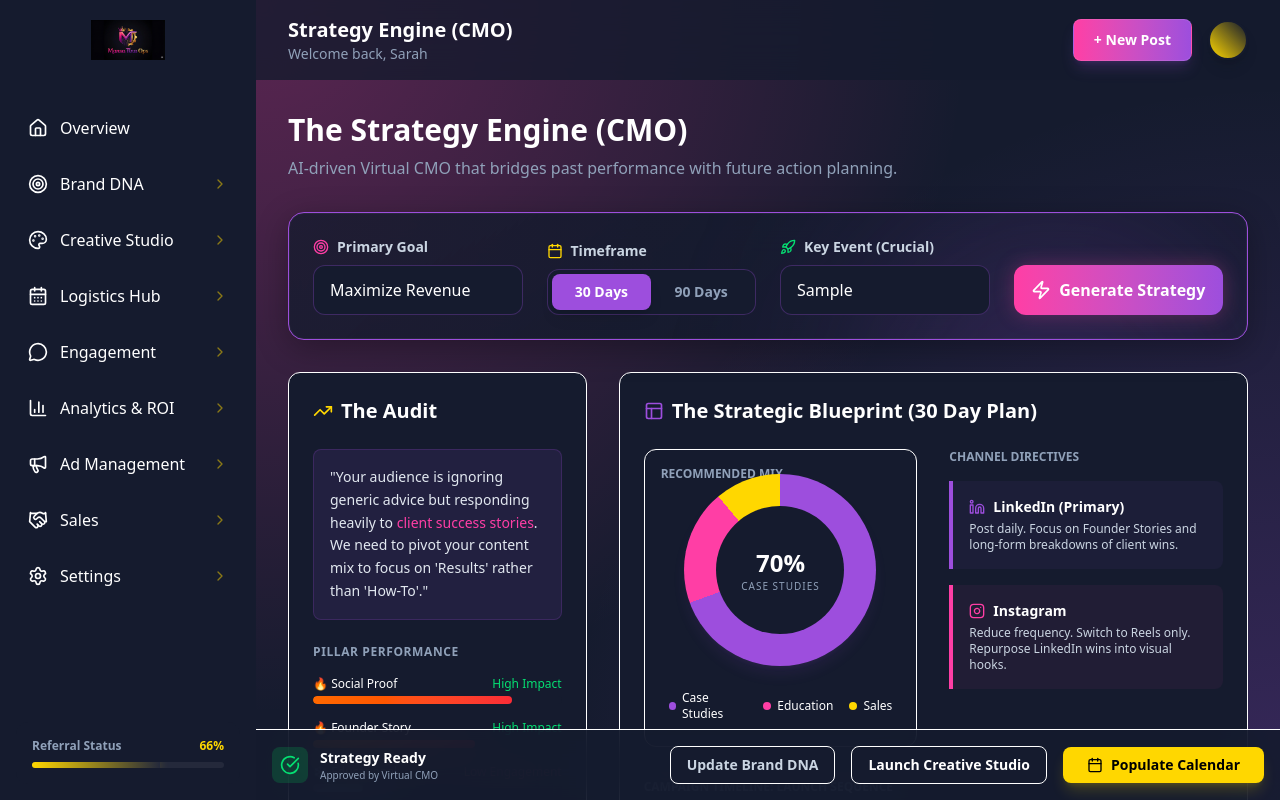
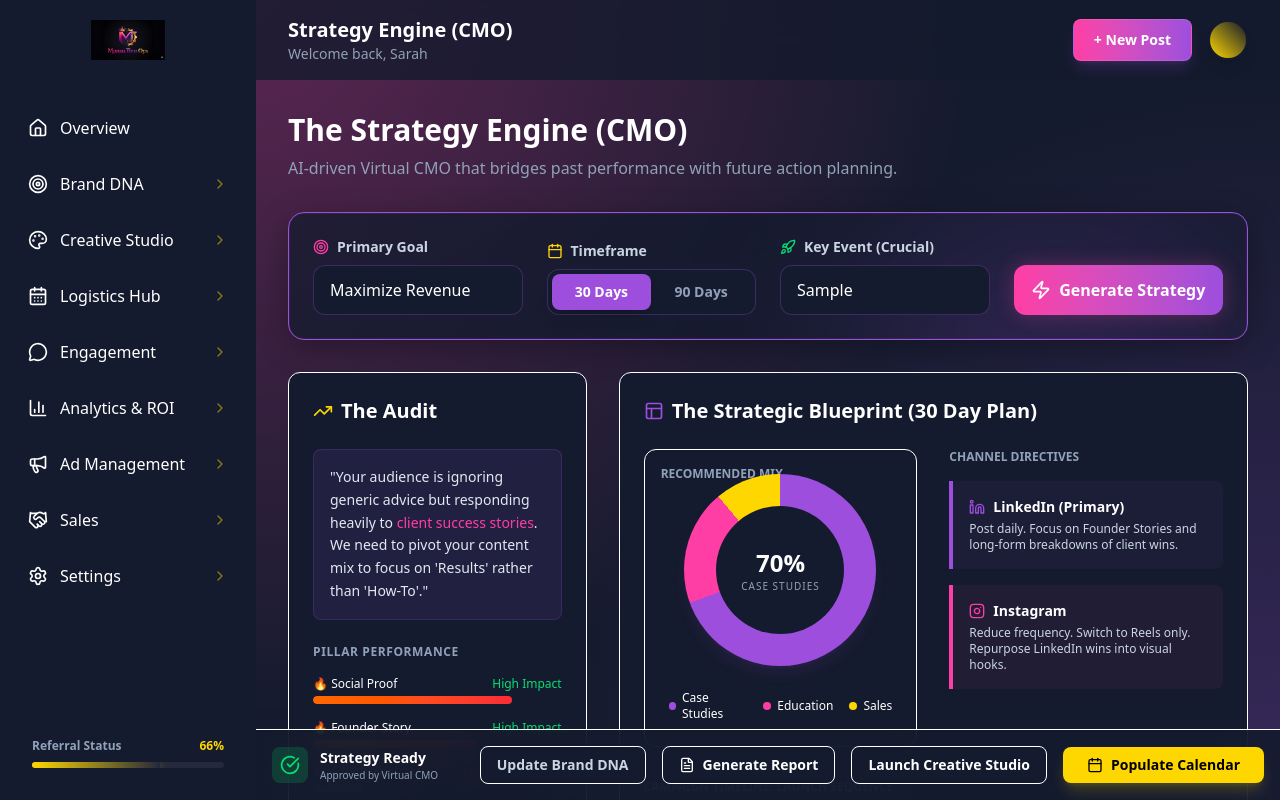
Before and after one commit to SupaEagle/MTO, a React (Vite) app in the folder web/: page /client/analytics/cmo in a window 1280 px wide. Both pictures are taken after typing "Sample" into the empty fields and a click on the button "Generate Strategy". Built offline with nearby package versions, Linux system fonts and the light colour scheme.

Commit message:
Add Generate Report button to Strategy Engine

```diff
--- a/web/src/pages/client/StrategyEngine.tsx
+++ b/web/src/pages/client/StrategyEngine.tsx
@@ -13,7 +13,8 @@ import {
     Linkedin,
     CheckCircle,
     Layout,
-    Twitter
+    Twitter,
+    FileText
 } from 'lucide-react';
 
 const StrategyEngine = () => {
@@ -304,6 +305,12 @@ const StrategyEngine = () => {
                             Update Brand DNA
                         </button>
                         <button
+                            onClick={() => { }}
+                            className="flex-1 md:flex-none px-4 py-2 bg-surface-card border border-surface-border hover:bg-surface-hover text-white text-sm font-bold rounded-lg transition-colors flex items-center gap-2"
+                        >
+                            <FileText className="w-4 h-4" /> Generate Report
+                        </button>
+                        <button
                             onClick={() => navigate('/client/creative-studio')}
                             className="flex-1 md:flex-none px-4 py-2 bg-surface-card border border-surface-border hover:bg-surface-hover text-white text-sm font-bold rounded-lg transition-colors flex items-center gap-2"
                         >
```
